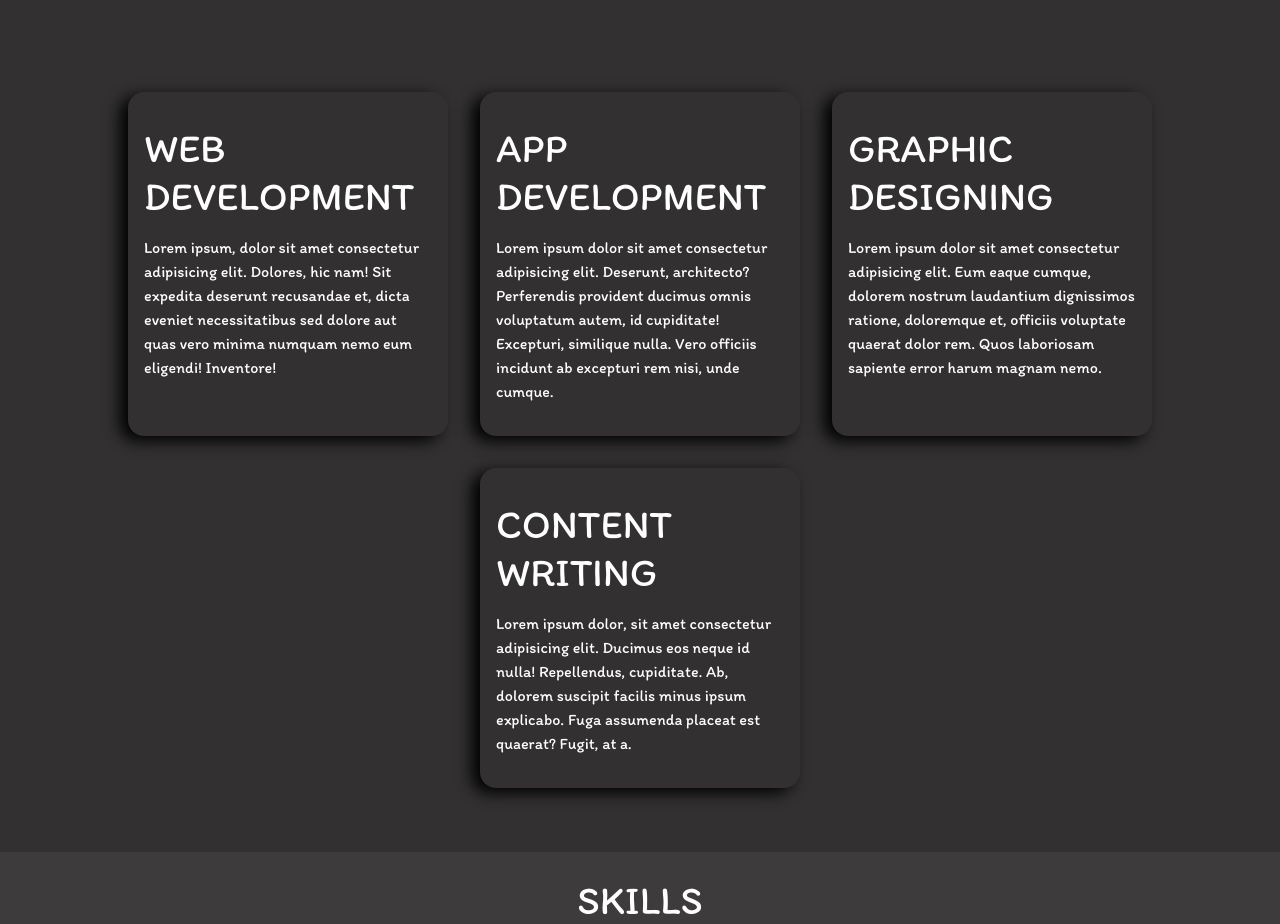
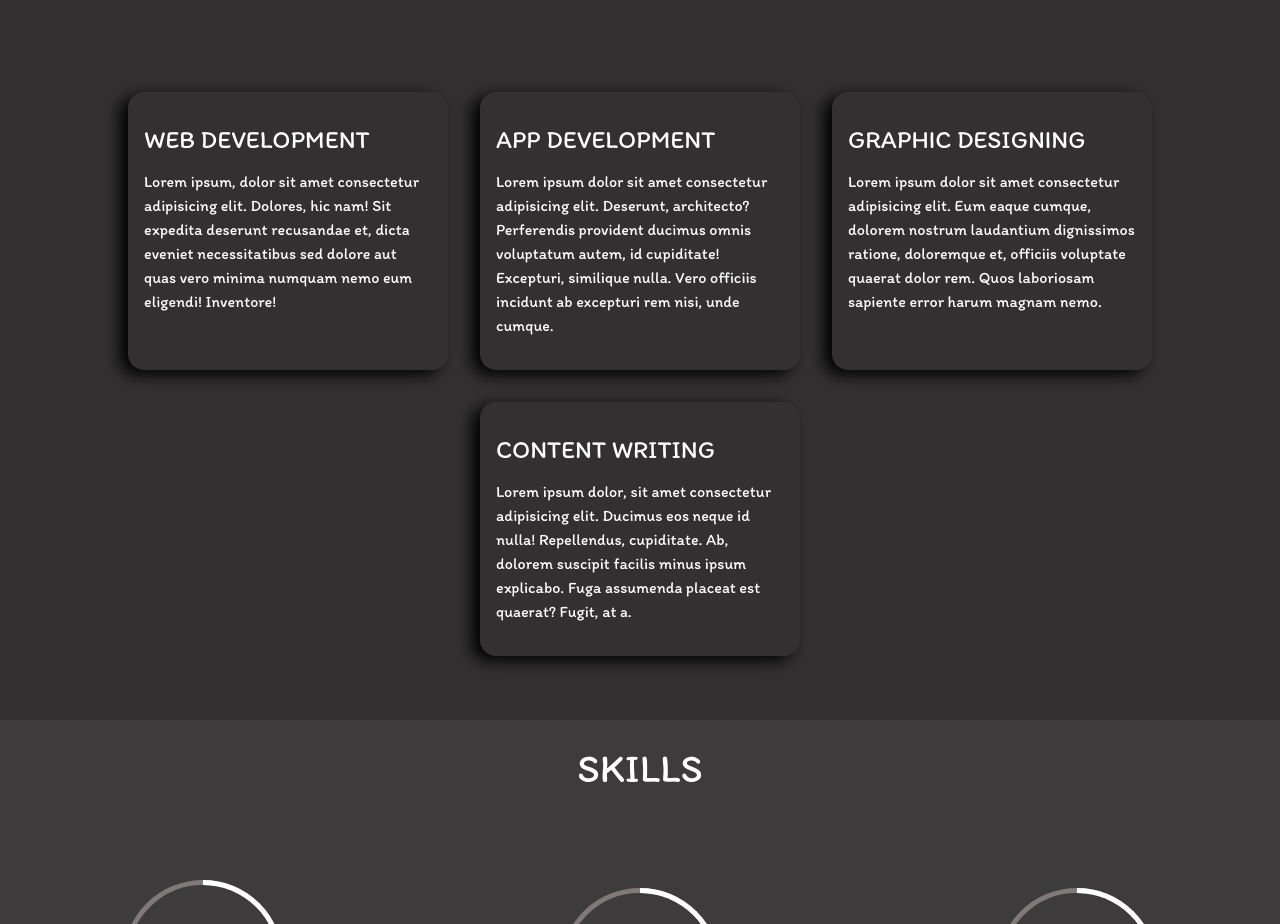
Before and after one commit to namedXdev/website, a plain HTML site: page index.html in a window 1280 px wide. Shown: the part 940-1864 px from the top of the page. Drawn offline with nearby package versions, Linux system fonts and the light colour scheme; a web font is replaced by a local one.

Commit message:
Card Heading Font Size

```diff
--- a/index.html
+++ b/index.html
@@ -130,7 +130,7 @@
                 <div class="skill-list">
                     <div class="skill-list-card">
                         <!-- Image of Web -->
-                        <h1>WEB DEVELOPMENT</h1>
+                        <h1 class="skill-card-head">WEB DEVELOPMENT</h1>
                         <p>
                             Lorem ipsum, dolor sit amet consectetur adipisicing elit. Dolores, hic nam! Sit expedita
                             deserunt recusandae et, dicta eveniet necessitatibus sed dolore aut quas vero minima numquam
@@ -140,7 +140,7 @@
 
                     <div class="skill-list-card">
                         <!-- Image of App -->
-                        <h1>APP DEVELOPMENT</h1>
+                        <h1 class="skill-card-head">APP DEVELOPMENT</h1>
                         <p>
                             Lorem ipsum dolor sit amet consectetur adipisicing elit. Deserunt, architecto? Perferendis
                             provident ducimus omnis voluptatum autem, id cupiditate! Excepturi, similique nulla. Vero
@@ -150,7 +150,7 @@
 
                     <div class="skill-list-card">
                         <!-- Image of Graphics -->
-                        <h1>GRAPHIC DESIGNING</h1>
+                        <h1 class="skill-card-head">GRAPHIC DESIGNING</h1>
                         <p>
                             Lorem ipsum dolor sit amet consectetur adipisicing elit. Eum eaque cumque, dolorem nostrum
                             laudantium dignissimos ratione, doloremque et, officiis voluptate quaerat dolor rem. Quos
@@ -160,7 +160,7 @@
 
                     <div class="skill-list-card">
                         <!-- Image of content -->
-                        <h1>CONTENT WRITING</h1>
+                        <h1 class="skill-card-head">CONTENT WRITING</h1>
                         <p>
                             Lorem ipsum dolor, sit amet consectetur adipisicing elit. Ducimus eos neque id nulla!
                             Repellendus, cupiditate. Ab, dolorem suscipit facilis minus ipsum explicabo. Fuga assumenda
--- a/style.css
+++ b/style.css
@@ -1,11 +1,8 @@
-section
-{
-	height:100%;
+section {
+	height: 100%;
 }
 /* banner */
-.banner
-{
-
+.banner {
 	height: 80vh;
 	padding: 40vh 0vh;
 }
@@ -16,7 +13,7 @@ section
 	margin-right: 110px;
 }
 body {
-	background-color:#3D3B3C;
+	background-color: #3d3b3c;
 	margin: 0;
 	color: white;
 	font-family: Itim;
@@ -34,7 +31,7 @@ body {
 	height: 65px;
 }
 #more-arrows:hover polygon {
-	fill: #C1BDB3;
+	fill: #c1bdb3;
 	-webkit-transition: all .2s ease-out;
 	transition: all .2s ease-out;
 }
@@ -48,7 +45,7 @@ body {
 }
 
 polygon {
-	fill: #C1BDB3;
+	fill: #c1bdb3;
 	-webkit-transition: all .2s ease-out;
 	transition: all .2s ease-out;
 }
@@ -60,8 +57,7 @@ polygon.arrow-top {
 }
 
 /* Contact Card */
-.card
-{
+.card {
 	background-color: #4a4b46;
 }
 /* entire container, keeps perspective */
@@ -321,7 +317,7 @@ hr {
 	line-height: 160px;
 	background: none;
 	margin: 0 auto;
-	box-shadow:none;
+	box-shadow: none;
 	position: relative;
 }
 .progress:after {
@@ -329,7 +325,7 @@ hr {
 	width: 100%;
 	height: 100%;
 	border-radius: 50%;
-	border: 5px solid #7F7979;
+	border: 5px solid #7f7979;
 	position: absolute;
 	top: 0;
 	left: 0;
@@ -1595,7 +1591,6 @@ hr {
 	}
 }
 
-
 /* Banner animation */
 BODY {
 	height: 100%;
@@ -1611,15 +1606,15 @@ hr {
 }
 
 .webcoderskull-1 {
-	fill:none;
-	stroke:white;
+	fill: none;
+	stroke: white;
 	stroke-dasharray: 7% 28%;
 	stroke-width: 3px;
-	-webkit-animation: stroke-offset 2s  linear;
-			animation: stroke-offset 2s  linear;
+	-webkit-animation: stroke-offset 2s linear;
+	animation: stroke-offset 2s linear;
 }
 .webcoderskull-1:nth-child(1) {
-	stroke:white;
+	stroke: white;
 	stroke-dashoffset: 7%;
 }
 .webcoderskull-1:nth-child(2) {
@@ -1627,7 +1622,7 @@ hr {
 	stroke-dashoffset: 14%;
 }
 .webcoderskull-1:nth-child(3) {
-	stroke:white;
+	stroke: white;
 	stroke-dashoffset: 21%;
 }
 .webcoderskull-1:nth-child(4) {
@@ -1635,7 +1630,7 @@ hr {
 	stroke-dashoffset: 28%;
 }
 .webcoderskull-1:nth-child(5) {
-	stroke:white;
+	stroke: white;
 	stroke-dashoffset: 35%;
 }
 
@@ -1701,3 +1696,6 @@ hr {
 .skills-area .skill-box .skill-list .skill-list-card img {
 	height: 1.5rem;
 }
+.skill-card-head {
+	font-size: 25px;
+}
```
Lines whose indentation alone changed are shown as unchanged.
